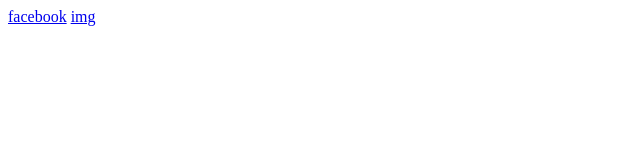
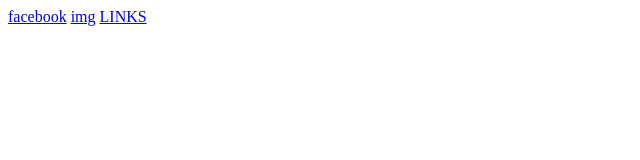
Before and after one commit to rashmixworkz/supreme-tribble, a plain HTML site: page index.html in a window 1280 px wide. Shown: the full height of the page, 0-640 px from the left. Drawn offline with Linux system fonts and the light colour scheme.

Commit message:
Add files via upload

```diff
--- a/index.html
+++ b/index.html
@@ -3,5 +3,6 @@
     <body>
         <a href="facebook.html">facebook</a>
         <a href="img.html">img</a>
+        <a href="Links.html">LINKS</a>
     </body>
 </html>
```
